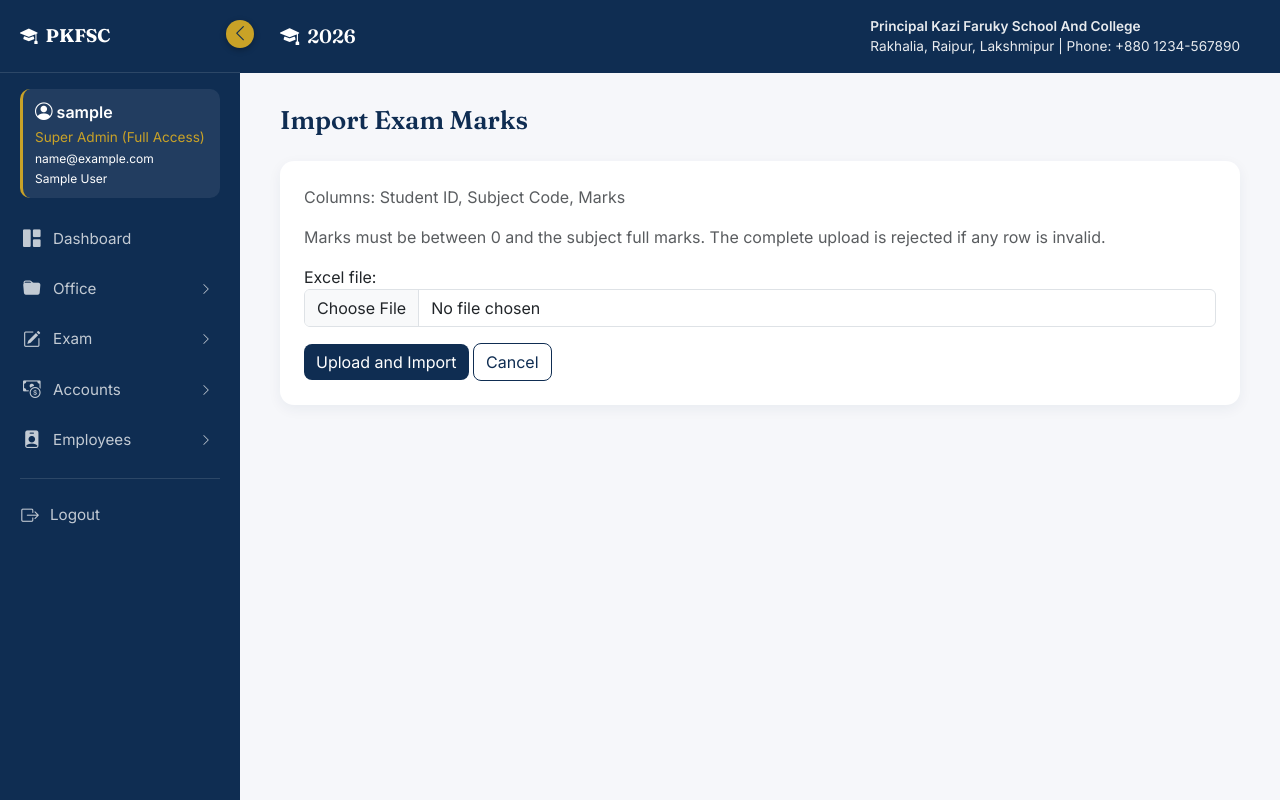
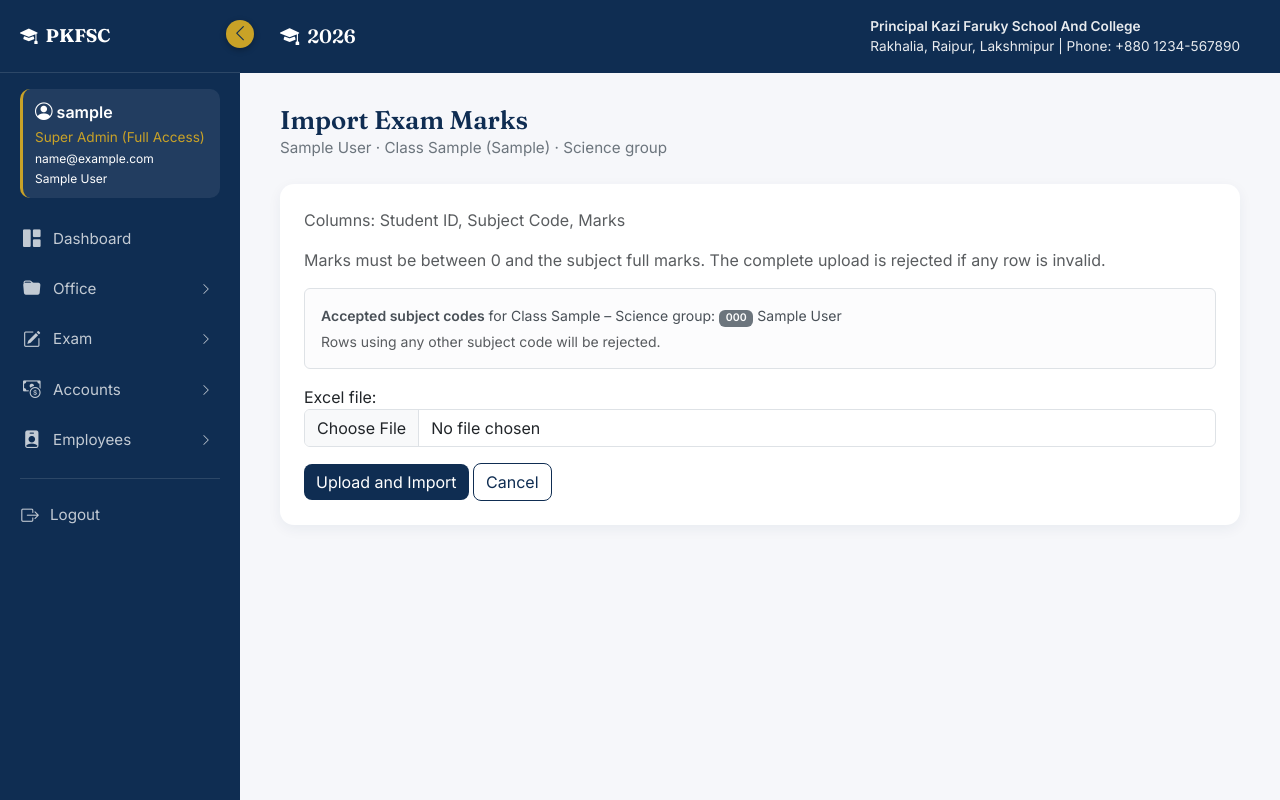
Before and after one commit to riazdzt2025-byte/school-management-system, a Django app: page /exams/1/marks/import/ in a window 1280 px wide. Run offline with Django 5.2, Linux system fonts and the light colour scheme; a user stored in the database is signed in; tables that the repository leaves empty hold one stand-in row (values such as "Sample post"); some libraries are stand-ins or nearby versions.

Commit message:
Make Import Marks group-aware too
The Import Marks action next to Enter Marks accepted any subject code in the
database and never checked the student's group, so Business subjects/students
could be imported into a Science exam.

- reject rows whose subject is not assigned to the exam's class/group
- reject students whose group does not match the exam's group
- list the accepted subject codes on the import page

Co-authored-by: arena-agent <297053741+arena-agent@users.noreply.github.com>

```diff
--- a/students/templates/students/import_exam_marks.html
+++ b/students/templates/students/import_exam_marks.html
@@ -4,12 +4,27 @@
 
 {% block content %}
 <div class="page-header">
-    <div><h1>Import Exam Marks</h1></div>
+    <div>
+        <h1>Import Exam Marks</h1>
+        <div class="subtitle">
+            {{ exam.name }} &middot; Class {{ exam.admission_class }}{% if exam.section %} ({{ exam.section }}){% endif %}{% if exam.group %} &middot; {{ exam.get_group_display }} group{% endif %}
+        </div>
+    </div>
 </div>
 
 <div class="table-card p-4">
     <p class="text-muted">Columns: Student ID, Subject Code, Marks</p>
     <p class="text-muted">Marks must be between 0 and the subject full marks. The complete upload is rejected if any row is invalid.</p>
+
+    {% if subjects_filtered %}
+    <div class="alert alert-light border small">
+        <strong>Accepted subject codes</strong> for Class {{ exam.admission_class }}{% if exam.group %} &ndash; {{ exam.get_group_display }} group{% endif %}:
+        {% for subject in allowed_subjects %}<span class="badge bg-secondary">{{ subject.code }}</span> {{ subject.name }}{% if not forloop.last %} &middot; {% endif %}{% endfor %}
+        <div class="mt-1 text-muted">Rows using any other subject code will be rejected.</div>
+    </div>
+    {% else %}
+    <p class="text-muted small">No subject assignments are configured for this class yet, so any valid subject code is accepted.</p>
+    {% endif %}
     {% if messages %}
         {% for message in messages %}<div class="alert alert-{{ message.tags }}">{{ message }}</div>{% endfor %}
     {% endif %}
--- a/students/views.py
+++ b/students/views.py
@@ -2298,10 +2298,18 @@ def select_marks_subject(request, pk):
 def import_exam_marks(request, pk):
     exam = get_object_or_404(Exam, pk=pk)
     form = ExamExcelImportForm(request.POST or None, request.FILES or None)
+    allowed_subjects, subjects_filtered = get_exam_subjects(exam)
+    allowed_subject_ids = {s.pk for s in allowed_subjects}
+    context = {
+        'exam': exam,
+        'form': form,
+        'allowed_subjects': allowed_subjects,
+        'subjects_filtered': subjects_filtered,
+    }
     if request.method == 'POST' and form.is_valid():
         if openpyxl is None:
             messages.error(request, 'Excel import is unavailable because openpyxl is not installed.')
-            return render(request, 'students/import_exam_marks.html', {'exam': exam, 'form': form})
+            return render(request, 'students/import_exam_marks.html', context)
         try:
             sheet = openpyxl.load_workbook(request.FILES['excel_file'], data_only=True).active
             headers = [str(value).strip().lower() if value is not None else '' for value in next(sheet.iter_rows(min_row=1, max_row=1, values_only=True), ())]
@@ -2334,11 +2342,17 @@ def import_exam_marks(request, pk):
                             exam.section
                             and student.section.strip().lower() != exam.section.strip().lower()
                         )
+                        or (exam.group and student.group != exam.group)
                     ):
-                        raise ValueError('student is not a member of this exam class/section')
+                        raise ValueError('student is not a member of this exam class/section/group')
                     subject = Subject.objects.filter(code__iexact=subject_code).first()
                     if not subject:
                         raise ValueError('subject code was not found')
+                    if subjects_filtered and subject.pk not in allowed_subject_ids:
+                        raise ValueError(
+                            f'"{subject.name}" is not assigned to Class {exam.admission_class}'
+                            + (f' ({exam.get_group_display()})' if exam.group else '')
+                        )
                     marks_value = float(marks)
                     if marks_value != marks_value or marks_value in (float('inf'), float('-inf')):
                         raise ValueError('marks must be numeric')
@@ -2350,7 +2364,7 @@ def import_exam_marks(request, pk):
 
             if errors:
                 messages.error(request, 'Import rejected: ' + ' | '.join(errors[:10]))
-                return render(request, 'students/import_exam_marks.html', {'exam': exam, 'form': form})
+                return render(request, 'students/import_exam_marks.html', context)
 
             with transaction.atomic():
                 for student, subject, marks_value in validated_rows:
@@ -2362,7 +2376,7 @@ def import_exam_marks(request, pk):
             return redirect('exam_list')
         except Exception as exc:
             messages.error(request, f'Could not import the file: {exc}')
-    return render(request, 'students/import_exam_marks.html', {'exam': exam, 'form': form})
+    return render(request, 'students/import_exam_marks.html', context)
 
 @login_required
 @permission_required('students.add_exammark', raise_exception=True)
```
